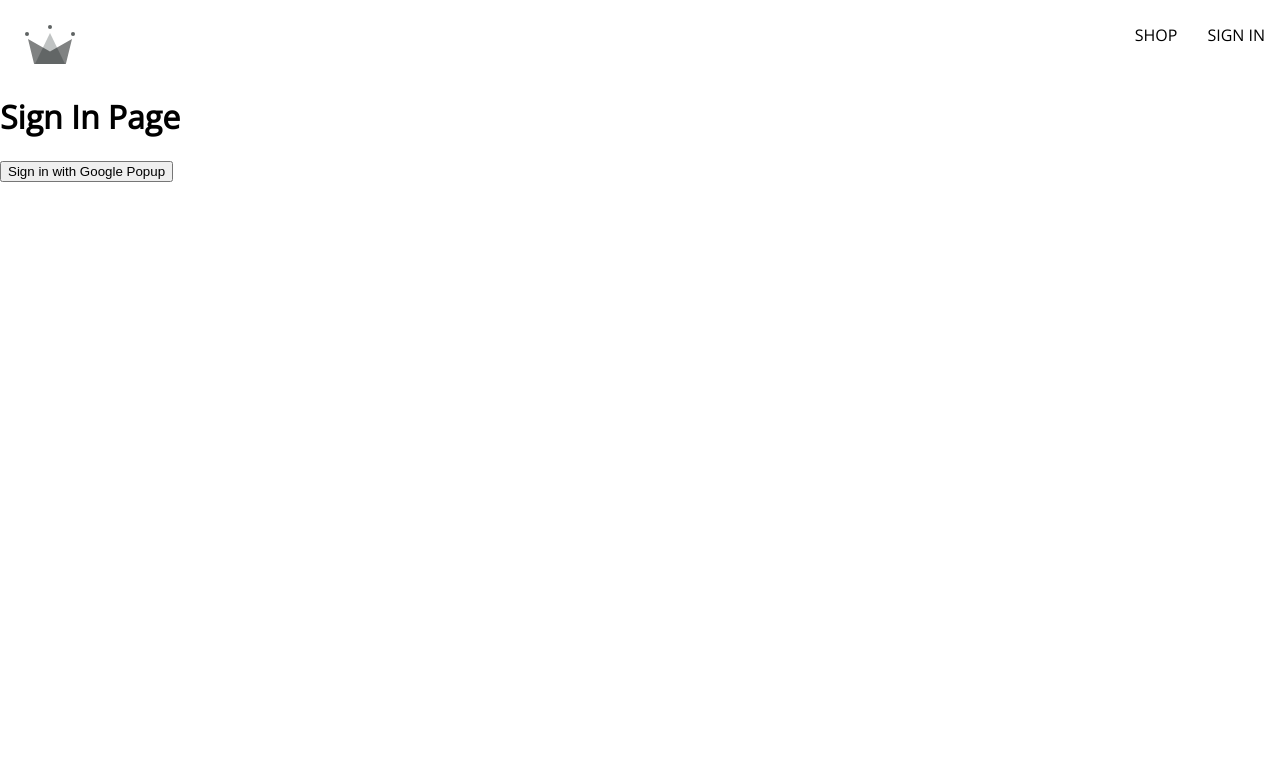
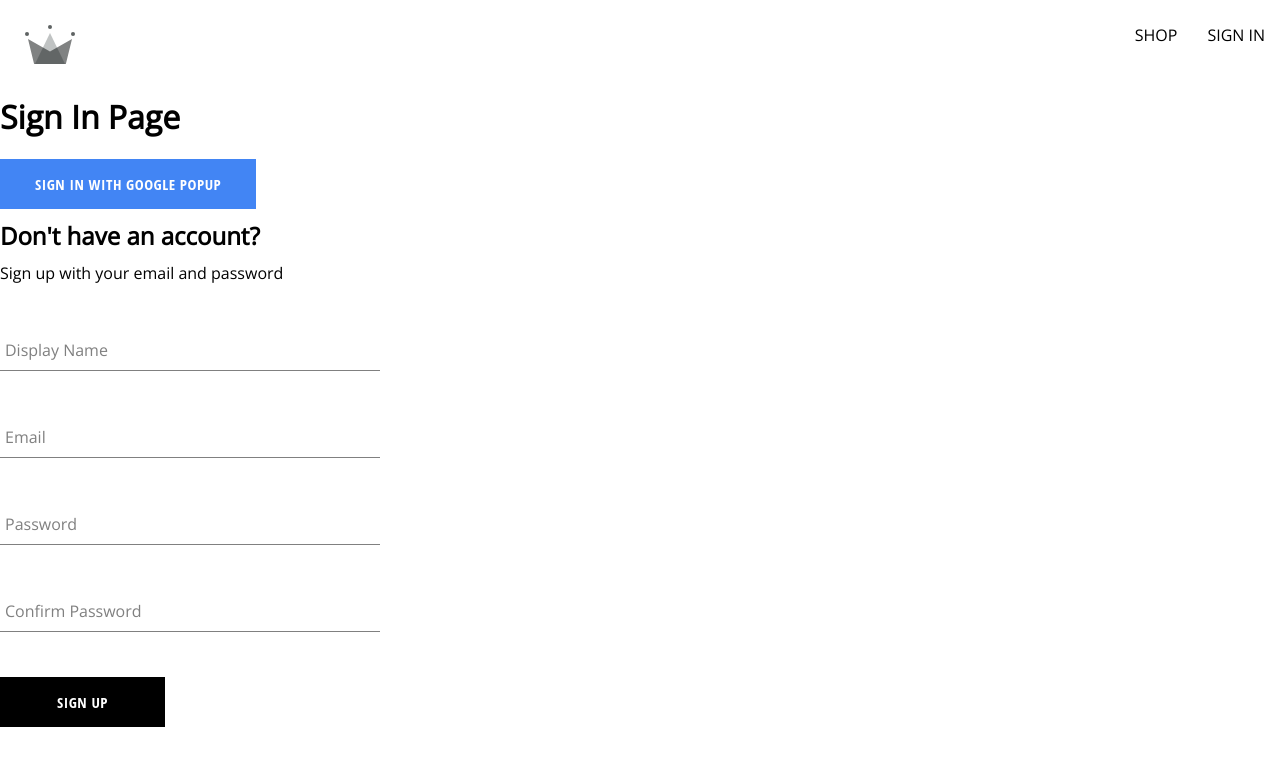
Before and after one commit to tonigugic/crwn-clothing2, a React (Create React App) app: page /sign-in in a window 1280 px wide. Shown: the top 766 px of the page. Built offline with nearby package versions, Linux system fonts and the light colour scheme.

Commit message:
created sign-up component, form-input component, button component

```diff
--- /dev/null
+++ b/src/components/button/button.component.jsx
@@ -0,0 +1,27 @@
+/*
+  default
+
+  inverted
+
+  google sign in
+*/
+
+import "./button.styles.scss";
+
+const BUTTON_TYPE_CLASSES = {
+	google: "google-sign-in",
+	inverted: "inverted",
+};
+
+const Button = ({ children, buttonType, ...otherProps }) => {
+	return (
+		<button
+			className={`button-container ${BUTTON_TYPE_CLASSES[buttonType]}`}
+			{...otherProps}
+		>
+			{children}
+		</button>
+	);
+};
+
+export default Button;
--- /dev/null
+++ b/src/components/button/button.styles.scss
@@ -0,0 +1,46 @@
+.button-container {
+	min-width: 165px;
+	width: auto;
+	height: 50px;
+	letter-spacing: 0.5px;
+	line-height: 50px;
+	padding: 0 35px 0 35px;
+	font-size: 15px;
+	background-color: black;
+	color: white;
+	text-transform: uppercase;
+	font-family: "Open Sans Condensed";
+	font-weight: bolder;
+	border: none;
+	cursor: pointer;
+	display: flex;
+	justify-content: center;
+
+	&:hover {
+		background-color: white;
+		color: black;
+		border: 1px solid black;
+	}
+
+	&.google-sign-in {
+		background-color: #4285f4;
+		color: white;
+
+		&:hover {
+			background-color: #357ae8;
+			border: none;
+		}
+	}
+
+	&.inverted {
+		background-color: white;
+		color: black;
+		border: 1px solid black;
+
+		&:hover {
+			background-color: black;
+			color: white;
+			border: none;
+		}
+	}
+}
--- /dev/null
+++ b/src/components/form-input/form-input.component.jsx
@@ -0,0 +1,20 @@
+import "./form-input.styles.scss";
+
+const FormInput = ({ label, ...otherProps }) => {
+	return (
+		<div className="group">
+			<input className="form-input" {...otherProps} />
+			{label && (
+				<label
+					className={`${
+						otherProps.value.length ? "shrink" : ""
+					} form-input-label`}
+				>
+					{label}
+				</label>
+			)}
+		</div>
+	);
+};
+
+export default FormInput;
--- /dev/null
+++ b/src/components/form-input/form-input.styles.scss
@@ -0,0 +1,54 @@
+$sub-color: grey;
+$main-color: black;
+
+@mixin shrinkLabel {
+	top: -14px;
+	font-size: 12px;
+	color: $main-color;
+}
+
+.group {
+	position: relative;
+	margin: 45px 0;
+
+	.form-input {
+		background: none;
+		background-color: white;
+		color: $sub-color;
+		font-size: 18px;
+		padding: 10px 10px 10px 5px;
+		display: block;
+		width: 100%;
+		border: none;
+		border-radius: 0;
+		border-bottom: 1px solid $sub-color;
+		margin: 25px 0;
+
+		&:focus {
+			outline: none;
+		}
+
+		&:focus ~ .form-input-label {
+			@include shrinkLabel();
+		}
+	}
+
+	input[type="password"] {
+		letter-spacing: 0.3em;
+	}
+
+	.form-input-label {
+		color: $sub-color;
+		font-size: 16px;
+		font-weight: normal;
+		position: absolute;
+		pointer-events: none;
+		left: 5px;
+		top: 10px;
+		transition: 300ms ease all;
+
+		&.shrink {
+			@include shrinkLabel();
+		}
+	}
+}
--- /dev/null
+++ b/src/components/sign-up-form/sign-up-form.component.jsx
@@ -0,0 +1,102 @@
+import { useState } from "react";
+
+import {
+	createAuthUserWithEmailAndPassword,
+	createUserDocumentFromAuth,
+} from "../../utils/firebase/firebase.utils";
+
+import FormInput from "../form-input/form-input.component";
+import Button from "../button/button.component";
+
+import "./sign-up-form.styles.scss";
+
+const defaultFormFields = {
+	displayName: "",
+	email: "",
+	password: "",
+	confirmPassword: "",
+};
+
+const SignUpForm = () => {
+	const [formFields, setFormFields] = useState(defaultFormFields);
+	const { displayName, email, password, confirmPassword } = formFields;
+
+	const resetFormFields = () => {
+		setFormFields(defaultFormFields);
+	};
+
+	const handleSubmit = async (event) => {
+		event.preventDefault();
+
+		if (password !== confirmPassword) {
+			alert("passwords do not match");
+			return;
+		}
+
+		try {
+			const { user } = await createAuthUserWithEmailAndPassword(
+				email,
+				password
+			);
+
+			await createUserDocumentFromAuth(user, { displayName });
+			resetFormFields();
+		} catch (error) {
+			if (error.code === "auth/email-already-in-use") {
+				alert("Cannot create user, email already in use");
+			} else {
+				console.log("user creation encountered an error", error);
+			}
+		}
+	};
+
+	const handleChange = (event) => {
+		const { name, value } = event.target;
+
+		setFormFields({ ...formFields, [name]: value });
+	};
+
+	return (
+		<div className="sign-up-container">
+			<h2>Don't have an account?</h2>
+			<span>Sign up with your email and password</span>
+			<form onSubmit={handleSubmit}>
+				<FormInput
+					label="Display Name"
+					type="text"
+					required
+					onChange={handleChange}
+					name="displayName"
+					value={displayName}
+				/>
+				<FormInput
+					label="Email"
+					type="email"
+					required
+					onChange={handleChange}
+					name="email"
+					value={email}
+				/>
+				<FormInput
+					label="Password"
+					type="password"
+					required
+					onChange={handleChange}
+					name="password"
+					value={password}
+				/>
+				<FormInput
+					label="Confirm Password"
+					type="password"
+					required
+					onChange={handleChange}
+					name="confirmPassword"
+					value={confirmPassword}
+				/>
+				<Button type="submit">Sign Up</Button>
+			</form>
+		</div>
+	);
+};
+
+export default SignUpForm;
--- /dev/null
+++ b/src/components/sign-up-form/sign-up-form.styles.scss
@@ -0,0 +1,9 @@
+.sign-up-container {
+	display: flex;
+	flex-direction: column;
+	width: 380px;
+
+	h2 {
+		margin: 10px 0;
+	}
+}
--- a/src/routes/sign-in/sign-in-component.jsx
+++ b/src/routes/sign-in/sign-in-component.jsx
@@ -1,10 +1,28 @@
+// import { useEffect } from "react";
+// import { getRedirectResult } from "firebase/auth";
+
 import {
+	// auth,
 	signInWithGooglePopup,
+	// signInWithGoogleRedirect,
 	createUserDocumentFromAuth,
 } from "../../utils/firebase/firebase.utils";
 
+import SignUpForm from "../../components/sign-up-form/sign-up-form.component";
+import Button from "../../components/button/button.component";
+
 const SignIn = () => {
-	const logGoogleUse = async () => {
+	// useEffect(() => {
+	// 	const fetchData = async () => {
+	// 		const response = await getRedirectResult(auth);
+	// 		if (response) {
+	// 			const userDockRef = await createUserDocumentFromAuth(response.user);
+	// 		}
+	// 	};
+	// 	fetchData();
+	// }, []);
+
+	const logGoogleUser = async () => {
 		const { user } = await signInWithGooglePopup();
 		const userDocRef = await createUserDocumentFromAuth(user);
 	};
@@ -12,7 +30,13 @@
 	return (
 		<div>
 			<h1>Sign In Page</h1>
-			<button onClick={logGoogleUse}>Sign in with Google Popup</button>
+			<Button onClick={logGoogleUser} buttonType="google">
+				Sign in with Google Popup
+			</Button>
+			{/* <button onClick={signInWithGoogleRedirect}>
+				Sign in with Google Redirect
+			</button> */}
+			<SignUpForm />
 		</div>
 	);
 };
--- a/src/utils/firebase/firebase.utils.js
+++ b/src/utils/firebase/firebase.utils.js
@@ -1,5 +1,11 @@
 import { initializeApp } from 'firebase/app';
-import { getAuth, sigInWithRedirect, signInWithPopup, GoogleAuthProvider } from 'firebase/auth';
+import {
+  getAuth,
+  signInWithRedirect,
+  signInWithPopup,
+  GoogleAuthProvider,
+  createUserWithEmailAndPassword
+} from 'firebase/auth';
 
 import {
   getFirestore,
@@ -7,6 +13,7 @@
   getDoc,
   setDoc
 } from 'firebase/firestore';
+import { useReducer } from 'react';
 
 
 const firebaseConfig = {
@@ -21,25 +28,25 @@
 // Initialize Firebase
 const firebaseApp = initializeApp(firebaseConfig);
 
-const provider = new GoogleAuthProvider();
-provider.setCustomParameters({
+const googleProvider = new GoogleAuthProvider();
+googleProvider.setCustomParameters({
   prompt: "select_account"
 });
 
 export const auth = getAuth();
-export const signInWithGooglePopup = () => signInWithPopup(auth, provider);
+export const signInWithGooglePopup = () => signInWithPopup(auth, googleProvider);
+// export const signInWithGoogleRedirect = () => signInWithRedirect(auth, googleProvider);
 
+
+//adding new user to database
 export const db = getFirestore();
 
-export const createUserDocumentFromAuth = async (userAuth) => {
+export const createUserDocumentFromAuth = async (userAuth, additionalInformation = {}) => {
+
+  if (!userAuth) return;
+
   const userDocRef = doc(db, 'users', userAuth.uid);
-
-  console.log(userDocRef);
-
   const userSnapshot = await getDoc(userDocRef);
-  console.log(userSnapshot);
-  console.log(userSnapshot.exists());
-
 
   if (!userSnapshot.exists()) {
     const { displayName, email } = userAuth;
@@ -49,7 +56,8 @@
       await setDoc(userDocRef, {
         displayName,
         email,
-        createAt
+        createAt,
+        ...additionalInformation,
       });
     } catch (error) {
       console.log('error creating the user', error.message);
@@ -57,11 +65,10 @@
   }
 
   return userDocRef;
+};
 
-  //if user data does not exist
-  //create / set the document with the data from userAuth in my collection
+export const createAuthUserWithEmailAndPassword = async (email, password) => {
+  if (!email || !password) return;
 
-  //if user data exists
-
-  //return userDocRef
+  return await createUserWithEmailAndPassword(auth, email, password);
 };
```
